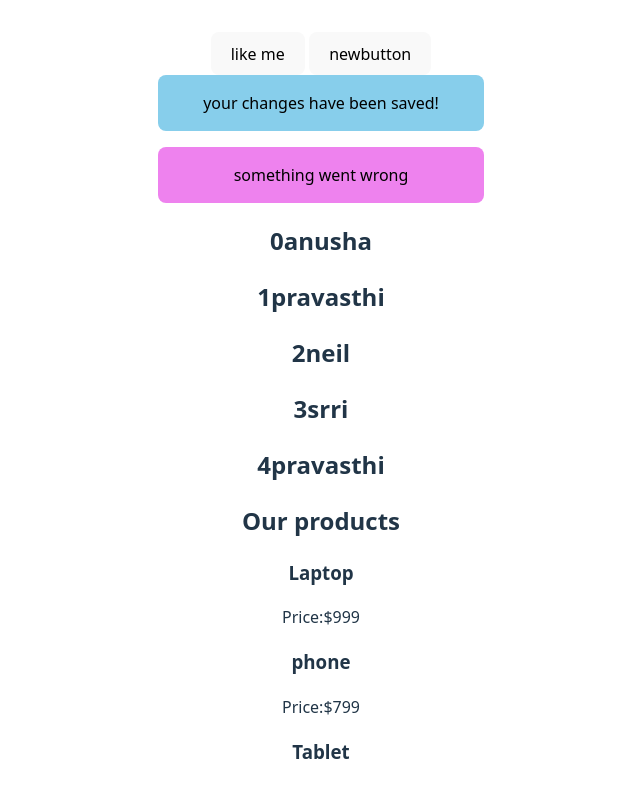
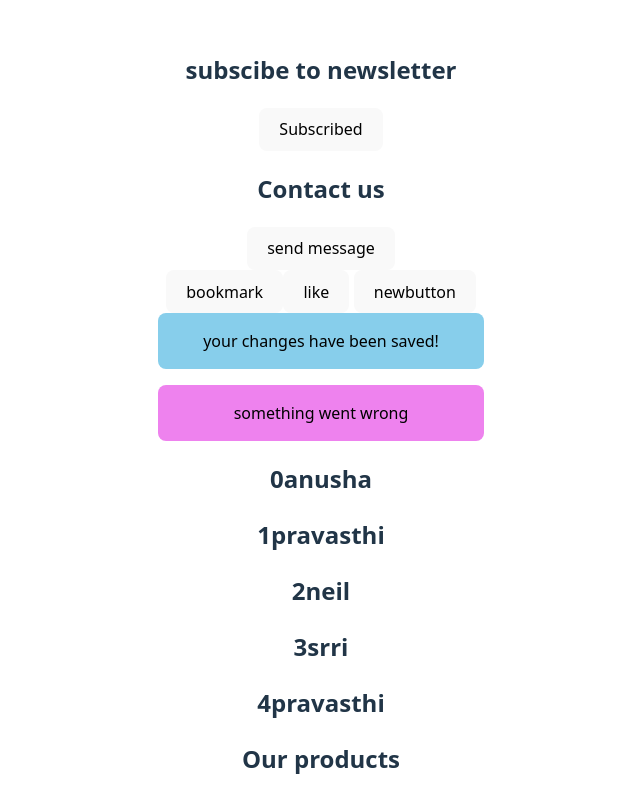
Before and after one commit to anubapatla/My-First-React-App, a React (Vite) app: page / in a window 1280 px wide. Shown: the top 788 px of the page, without its empty margins (319-959 px from the left). Built offline with nearby package versions, Linux system fonts and the light colour scheme.

Commit message:
actionbutton, contact,newsletter component created and event handlers as props

```diff
--- /dev/null
+++ b/src/ActionButton.jsx
@@ -0,0 +1,3 @@
+export const ActionButton =({ text , onClick}) =>{
+    return <button onClick={onClick}>{text}</button>;
+};
--- a/src/App.jsx
+++ b/src/App.jsx
@@ -16,6 +16,9 @@
 import { Alert } from './Alert';
 import { NewButton } from './NewButton';
 import { CustomButton } from './CustomButton';
+import { Newsletter } from './Newsletter';
+import { Contact } from './Contact';
+import { ActionButton } from './ActionButton';
 
 function Save(){
  return<h3>save this</h3>
@@ -26,7 +29,10 @@
 
   return (
     <div>
-      <CustomButton/>      <NewButton/>
+      <Newsletter/>
+      <Contact/>
+      <CustomButton text="bookmark"/>
+      <CustomButton text="like"/>      <NewButton/>
       <Alert> your changes have been saved!</Alert>
       <Alert type ="error">something went wrong </Alert>
       <NameList/>
--- /dev/null
+++ b/src/Contact.jsx
@@ -0,0 +1,12 @@
+import { ActionButton } from "./ActionButton"
+
+export const Contact = () =>{
+    const handleSendMessage =() =>{
+        alert("sending your message");
+    };
+    return(
+        <div><h2>Contact us</h2>
+        <ActionButton text="send message" onClick={handleSendMessage}/>
+        </div>
+    )
+}
--- a/src/CustomButton.jsx
+++ b/src/CustomButton.jsx
@@ -1,8 +1,8 @@
-export const CustomButton =()=>{
+export const CustomButton =({ text})=>{
+   const name = "Codevoilution";
     const handleClick = ()=>{
-        alert ("thanks for liking");
+     console.log(`hey ${name},you clicked ${text}`); // alert ("thanks for liking");
     };
-    return <button onClick={handleClick}>
-        like me
-    </button>
-    };
+    return <button onClick={handleClick}>{text}</button>
+ //return <button onClick = { () => alert("thanks for liking")}>like me</button>;
+ };
--- /dev/null
+++ b/src/Newsletter.jsx
@@ -0,0 +1,13 @@
+import { ActionButton } from "./ActionButton"
+
+export const Newsletter =()=>{
+    const handleSubscribe =()=>{
+        alert("thanks you for subscribing");
+    };
+    return(
+        <div>
+            <h2>subscibe to newsletter</h2>
+             <ActionButton text="Subscribed" onClick={handleSubscribe}/>
+        </div>
+    );
+};
```
